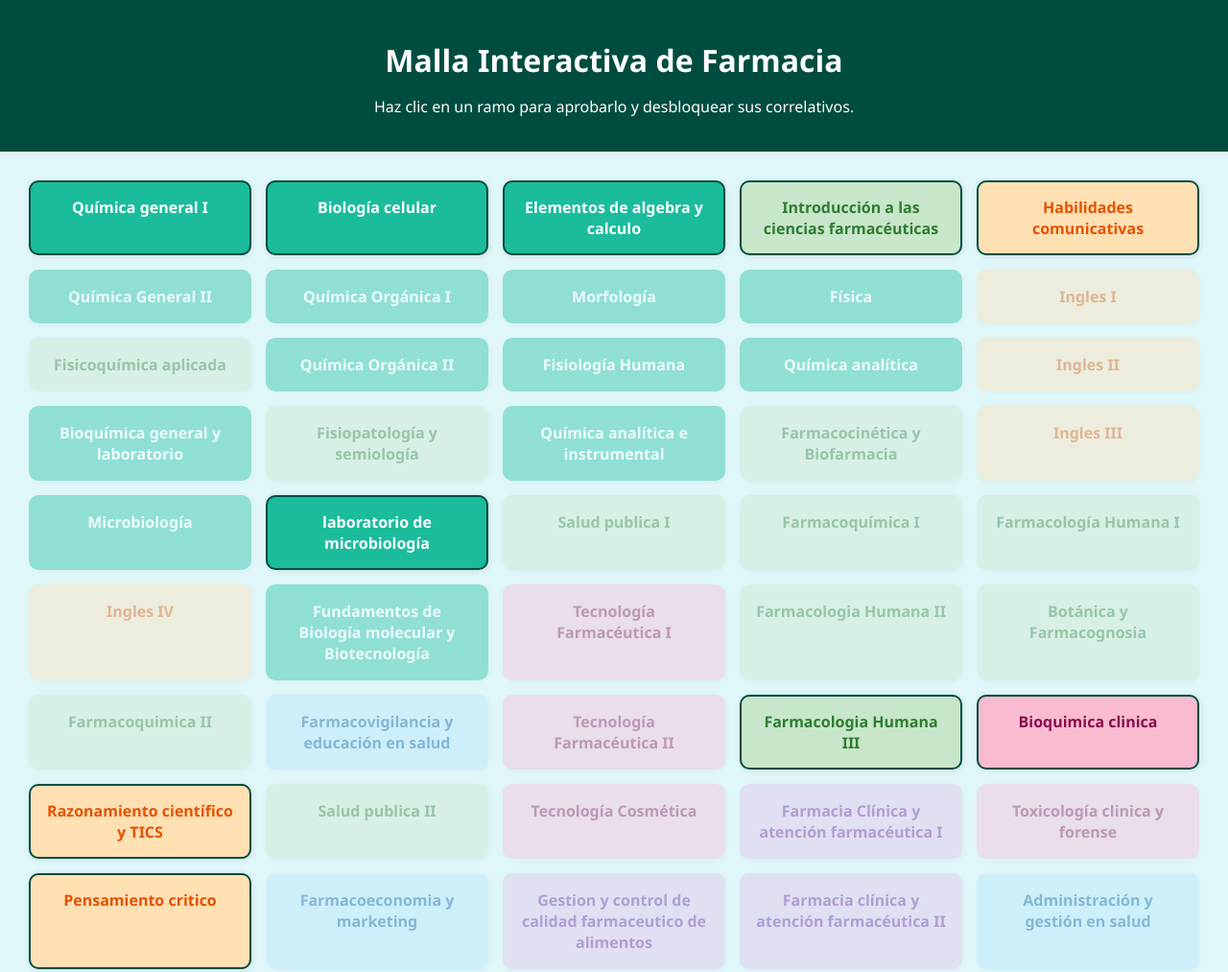
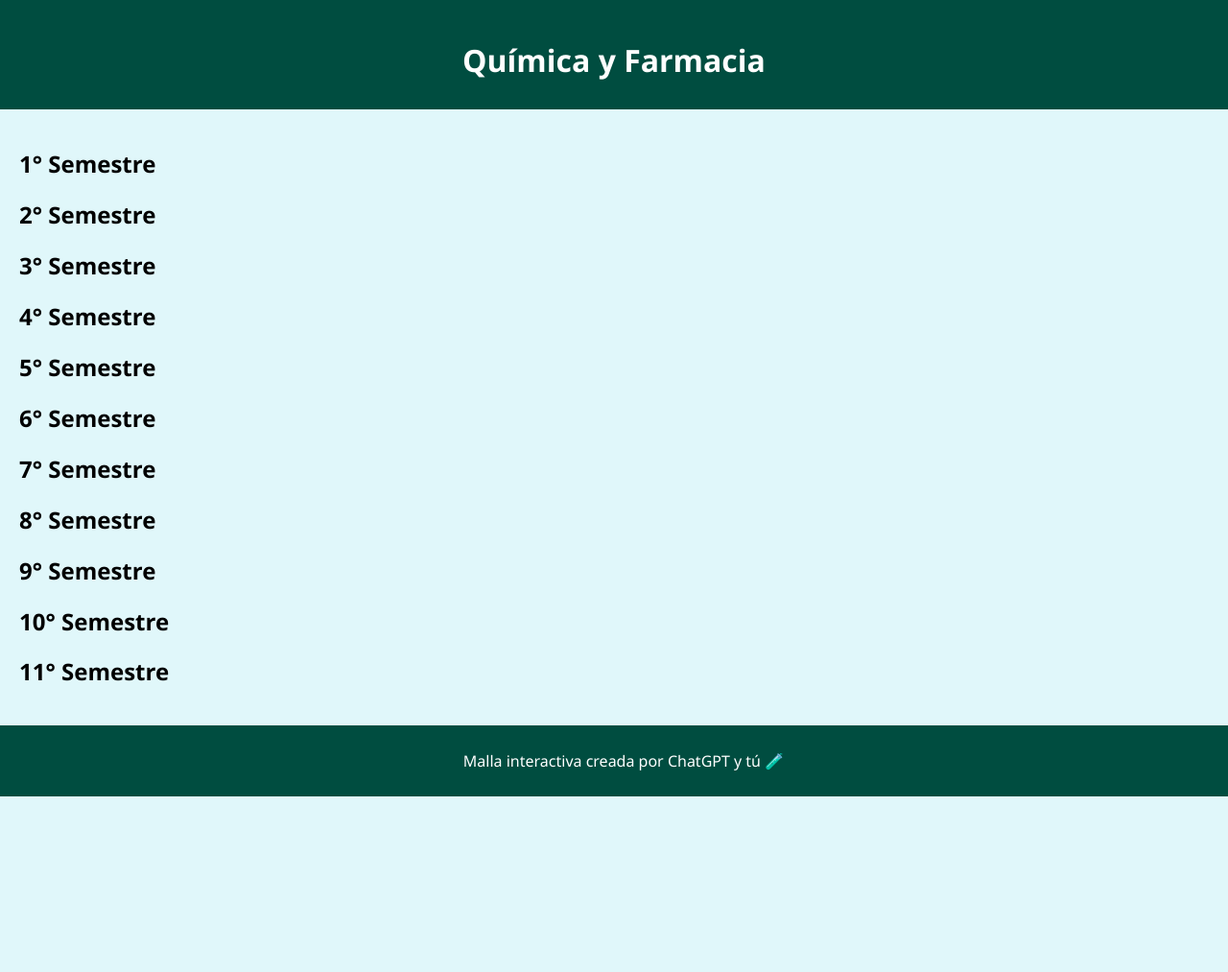
Before and after one commit to Xhio27/Malla-interactiva-QyF, a plain HTML site: page index.html in a window 1280 px wide. Shown: the top 1013 px of the page at 96% size. After the commit the page ends 830 px from the top, so only its background shows below. Drawn offline with Linux system fonts and the light colour scheme.

Commit message:
Update index.html

```diff
--- a/index.html
+++ b/index.html
@@ -3,21 +3,33 @@
 <head>
   <meta charset="UTF-8" />
   <meta name="viewport" content="width=device-width, initial-scale=1.0"/>
-  <title>Malla Interactiva Farmacia</title>
+  <title>Química y Farmacia - Malla Interactiva</title>
   <link rel="stylesheet" href="style.css" />
 </head>
 <body>
   <header>
-    <h1>Malla Interactiva de Farmacia</h1>
-    <p>Haz clic en un ramo para aprobarlo y desbloquear sus correlativos.</p>
+    <h1>Química y Farmacia</h1>
   </header>
 
   <main>
-    <div id="malla-container"></div>
+    <div class="semestres-container">
+      <!-- Las columnas de semestre se llenarán con JS -->
+      <div class="semestre" data-semestre="1"><h2>1° Semestre</h2></div>
+      <div class="semestre" data-semestre="2"><h2>2° Semestre</h2></div>
+      <div class="semestre" data-semestre="3"><h2>3° Semestre</h2></div>
+      <div class="semestre" data-semestre="4"><h2>4° Semestre</h2></div>
+      <div class="semestre" data-semestre="5"><h2>5° Semestre</h2></div>
+      <div class="semestre" data-semestre="6"><h2>6° Semestre</h2></div>
+      <div class="semestre" data-semestre="7"><h2>7° Semestre</h2></div>
+      <div class="semestre" data-semestre="8"><h2>8° Semestre</h2></div>
+      <div class="semestre" data-semestre="9"><h2>9° Semestre</h2></div>
+      <div class="semestre" data-semestre="10"><h2>10° Semestre</h2></div>
+      <div class="semestre" data-semestre="11"><h2>11° Semestre</h2></div>
+    </div>
   </main>
 
   <footer>
-    <p>Creado con 💊 por ChatGPT y tú</p>
+    <p>Malla interactiva creada por ChatGPT y tú 🧪</p>
   </footer>
 
   <script src="script.js"></script>
```
